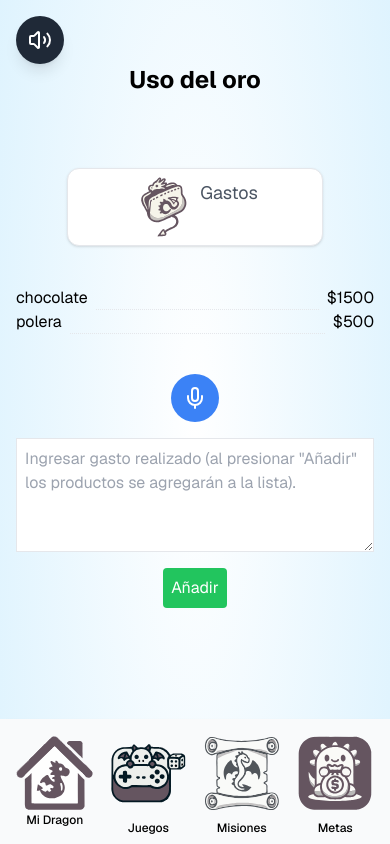
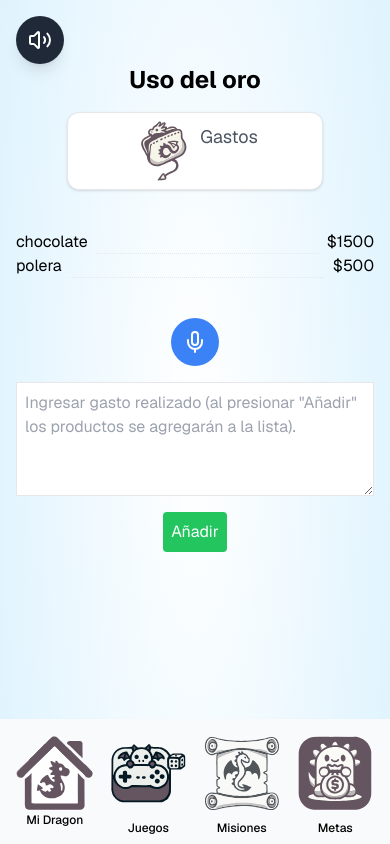
Before and after one commit to diegocostares/hackathon-platanus, a Next.js app in the folder frontend/: page /expenses in a window 390 px wide. Built offline with nearby package versions, Linux system fonts and the light colour scheme; no server answers.

Commit message:
Added new styles

```diff
--- a/frontend/app/(game)/expenses/page.tsx
+++ b/frontend/app/(game)/expenses/page.tsx
@@ -15,8 +15,8 @@ export default function ExpensesPage() {
   return (
     <div className="min-h-screen sky p-4 pt-16">
       {/* Header with title and gold amount */}
-      <div className="flex flex-col sm:flex-row justify-between items-center mb-10">
-        <h1 className="text-2xl font-bold mb-4 sm:mb-0">Uso del oro</h1>
+      <div className="flex flex-col sm:flex-row justify-between items-center">
+        <h1 className="text-2xl font-bold">Uso del oro</h1>
       </div>
 
       <div className="max-w-4xl mx-auto mb-6">
```
